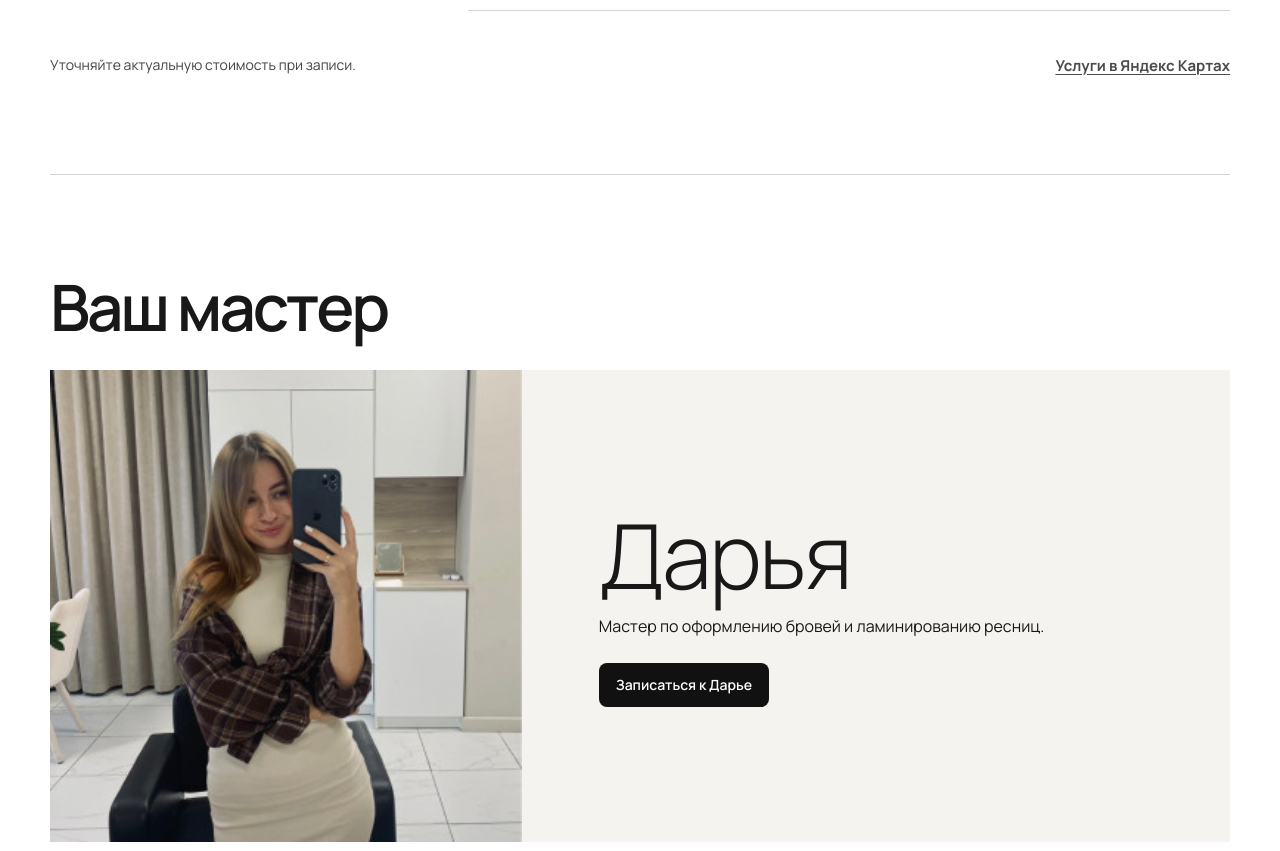
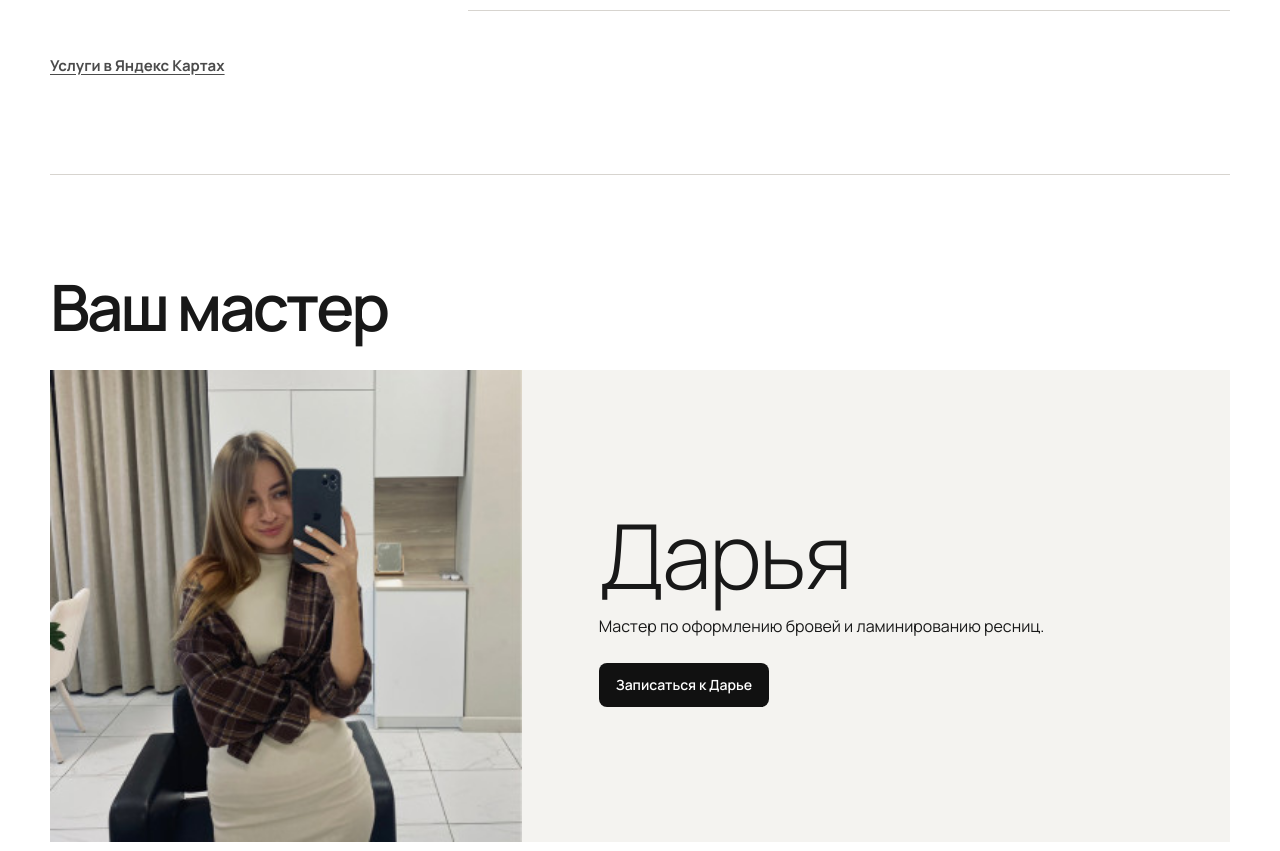
Before and after one commit to dashaaa-dev/lw.github.io, a plain HTML site: page index.html in a window 1280 px wide. Shown: the part 1634-2485 px from the top of the page. Drawn offline with Linux system fonts and the light colour scheme.

Commit message:
Update index.html

```diff
--- a/index.html
+++ b/index.html
@@ -148,7 +148,7 @@
           </div>
         </div>
         <div class="section-note section-links">
-          <p class="fine-print">Уточняйте актуальную стоимость при записи.</p>
+
           <a class="text-link" href="https://yandex.ru/maps/org/letlami_brows/173060270222/prices/">Услуги в Яндекс Картах</a>
         </div>
       </div>
```
